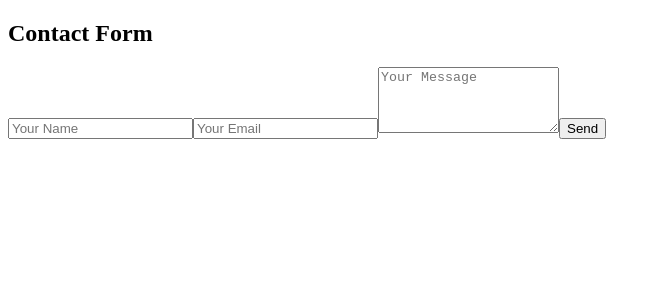
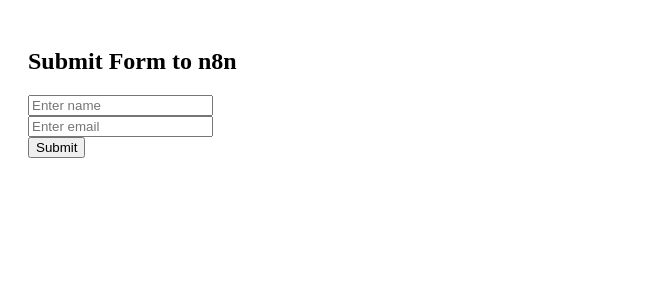
Before and after one commit to SujalT15/form, a React (Create React App) app: page / in a window 1280 px wide. Shown: the top 300 px of the page, without its empty margins (0-661 px from the left). Built offline with nearby package versions, Linux system fonts and the light colour scheme.

Commit message:
Update App.js

```diff
--- a/src/App.js
+++ b/src/App.js
@@ -1,96 +1,55 @@
-import { useState } from "react";
+// src/App.js
+import React, { useState } from "react";
+import { submitForm } from "./submit";
 
-export default function App() {
-  const [formData, setFormData] = useState({
-    name: "",
-    email: "",
-    message: ""
-  });
-
+function App() {
+  const [formData, setFormData] = useState({ name: "", email: "" });
   const [status, setStatus] = useState("");
 
   const handleChange = (e) => {
-    const { name, value } = e.target;
-    setFormData((prev) => ({
-      ...prev,
-      [name]: value
-    }));
+    setFormData({ ...formData, [e.target.name]: e.target.value });
   };
 
   const handleSubmit = async (e) => {
     e.preventDefault();
-    setStatus("Sending...");
+    setStatus("Submitting...");
 
-    try {
-      const res = await fetch(
-        "https://xclusive.app.n8n.cloud/webhook/a7c3ea56-c173-4d1c-97d1-449998ea63e5", // ✅ Production Webhook
-        {
-          method: "POST",
-          headers: {
-            "Content-Type": "application/json"
-          },
-          body: JSON.stringify(formData)
-        }
-      );
+    const result = await submitForm(formData);
 
-      if (res.ok) {
-        setStatus("✅ Data sent successfully!");
-        setFormData({ name: "", email: "", message: "" });
-      } else {
-        setStatus("❌ Failed to send data.");
-      }
-    } catch (err) {
-      setStatus("⚠️ Error: " + err.message);
+    if (result.error) {
+      setStatus("Error: " + result.error);
+    } else {
+      setStatus("Form submitted successfully!");
     }
   };
 
   return (
-    <div className="flex flex-col items-center justify-center min-h-screen bg-gray-100">
-      <form
-        onSubmit={handleSubmit}
-        className="bg-white p-6 rounded-lg shadow-lg w-80"
-      >
-        <h2 className="text-xl font-bold mb-4">Contact Form</h2>
-
+    <div style={{ padding: "20px" }}>
+      <h2>Submit Form to n8n</h2>
+      <form onSubmit={handleSubmit}>
         <input
           type="text"
           name="name"
-          placeholder="Your Name"
+          placeholder="Enter name"
           value={formData.name}
           onChange={handleChange}
-          className="border p-2 w-full mb-3 rounded"
           required
         />
-
+        <br />
         <input
           type="email"
           name="email"
-          placeholder="Your Email"
+          placeholder="Enter email"
           value={formData.email}
           onChange={handleChange}
-          className="border p-2 w-full mb-3 rounded"
           required
         />
-
-        <textarea
-          name="message"
-          placeholder="Your Message"
-          value={formData.message}
-          onChange={handleChange}
-          className="border p-2 w-full mb-3 rounded"
-          rows="4"
-          required
-        />
-
-        <button
-          type="submit"
-          className="bg-blue-500 text-white px-4 py-2 rounded hover:bg-blue-600 w-full"
-        >
-          Send
-        </button>
+        <br />
+        <button type="submit">Submit</button>
       </form>
-
-      {status && <p className="mt-4">{status}</p>}
+      <p>{status}</p>
     </div>
   );
 }
+
+export default App;
```
